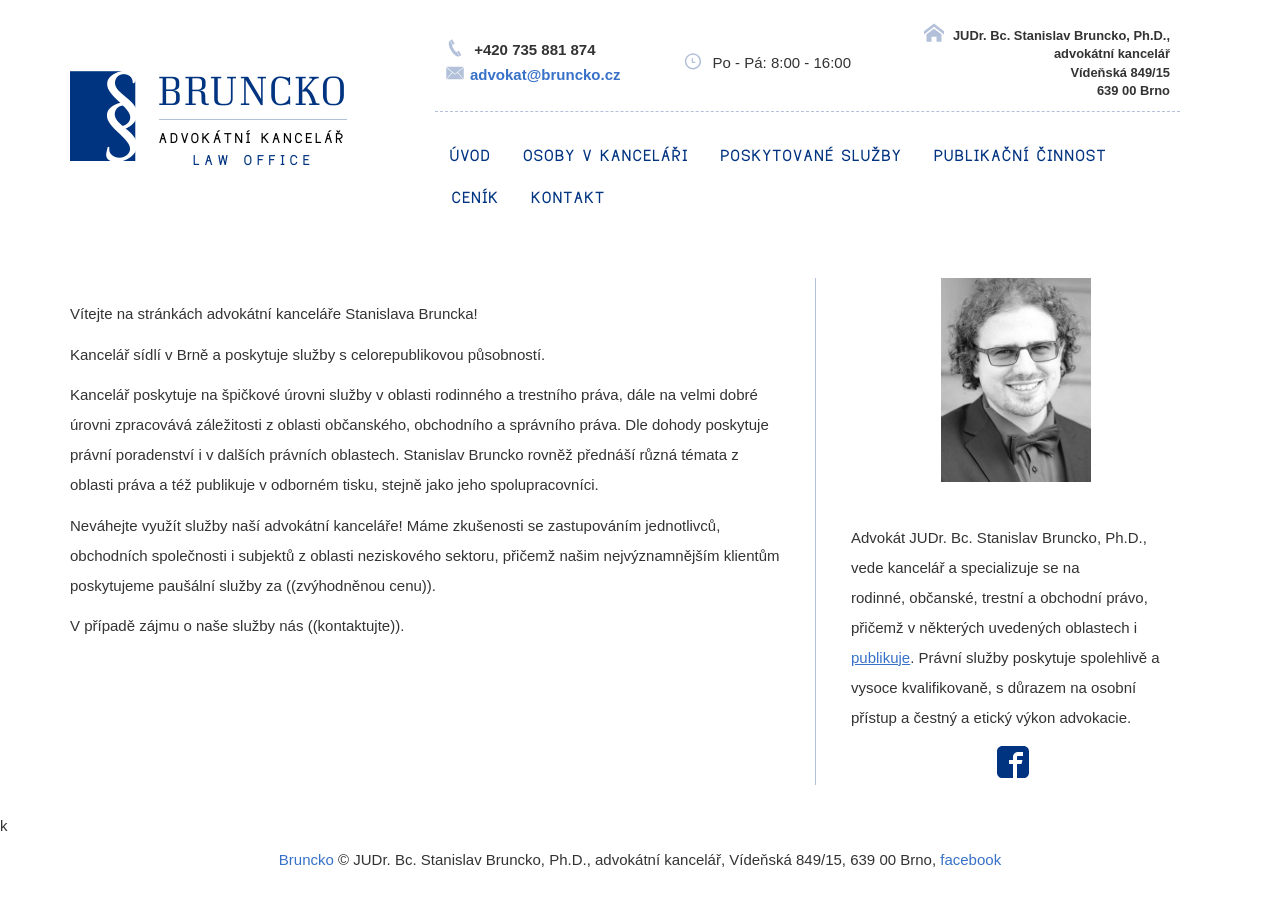
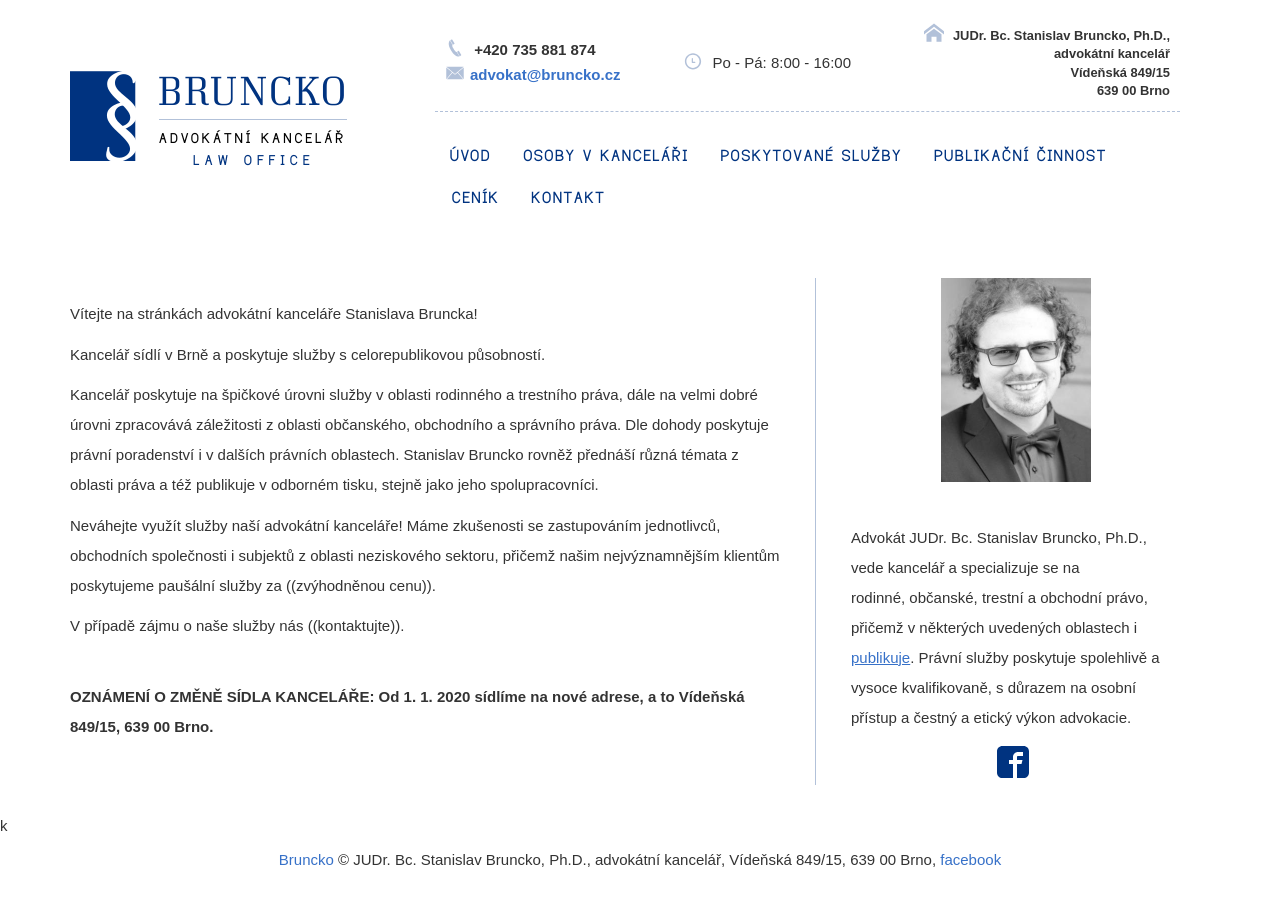
Before and after one commit to Pave91/bruncko-web, a Jekyll site: the page built from uvod.md, in a window 1280 px wide. Built offline with Jekyll 4.4.1, drawn with Linux system fonts in a browser that asks for light colours; nearby versions of some CDN libraries; our own code applies the rules of GitHub Pages for plain Markdown files.

Commit message:
Update uvod.md

```diff
--- a/uvod.md
+++ b/uvod.md
@@ -8,3 +8,8 @@ Stanislav Bruncko rovněž přednáší různá témata z oblasti práva a též
 Neváhejte využít služby naší advokátní kanceláře! Máme zkušenosti se zastupováním jednotlivců, obchodních společnosti i subjektů z oblasti neziskového sektoru, přičemž našim nejvýznamnějším klientům poskytujeme paušální služby za ((zvýhodněnou cenu)).
 
 V případě zájmu o naše služby nás ((kontaktujte)).
+
+
+
+ <strong><br>OZNÁMENÍ O ZMĚNĚ SÍDLA KANCELÁŘE:
+Od 1. 1. 2020 sídlíme na nové adrese, a to Vídeňská 849/15, 639 00 Brno.<br/></strong>
```
